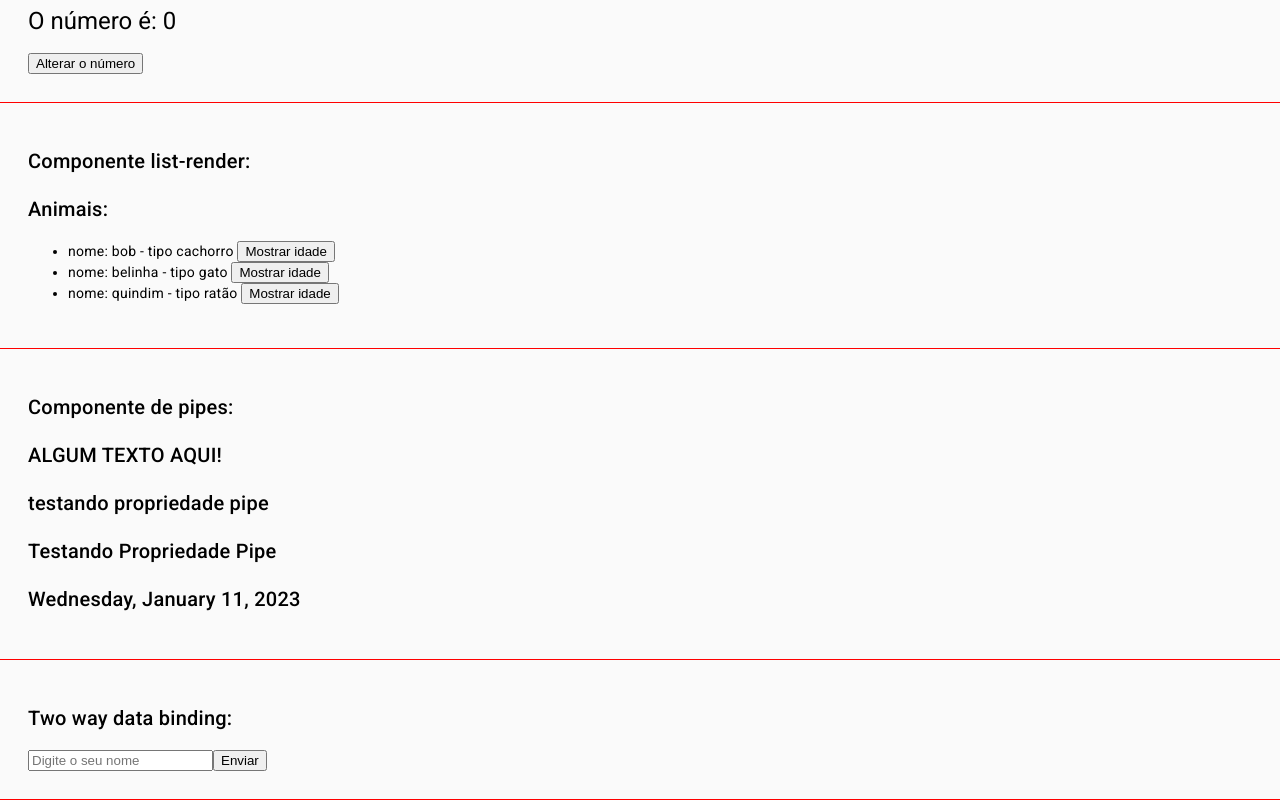
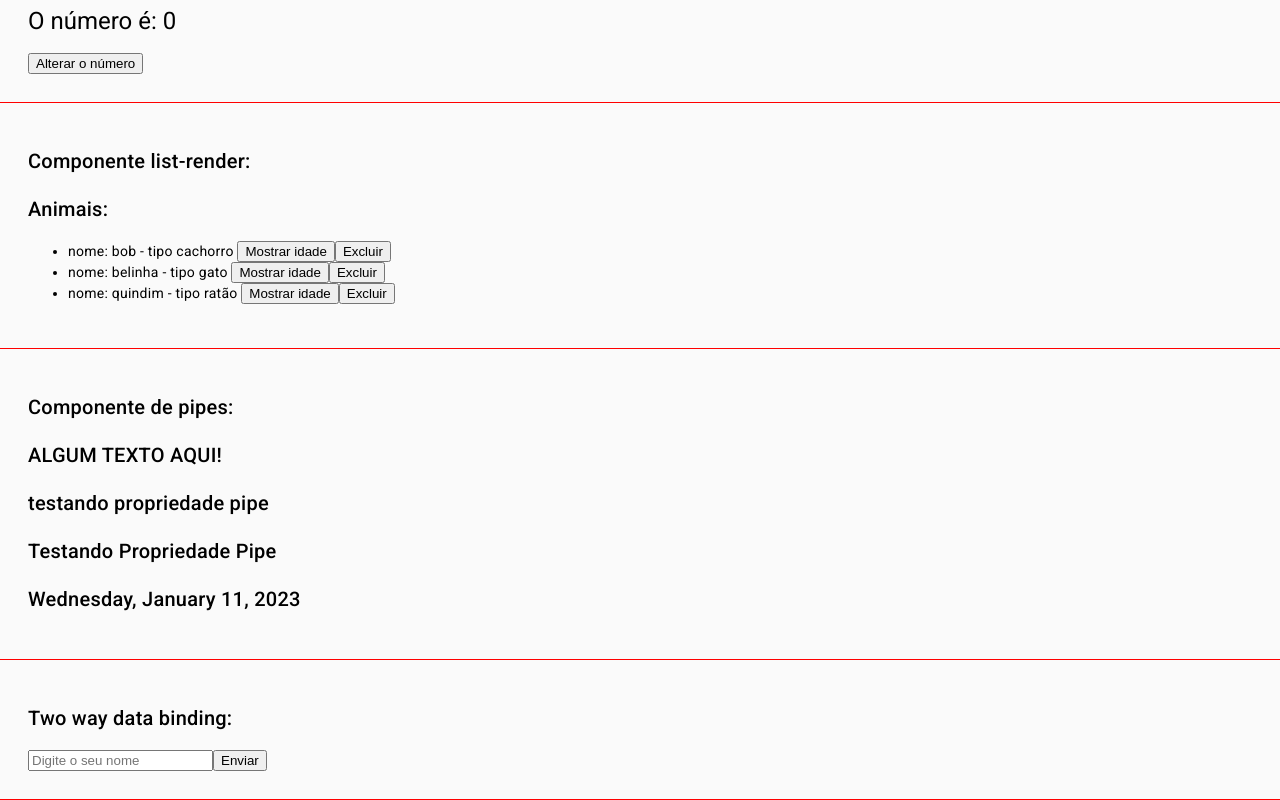
Before and after one commit to Alan-LR/Angular-com-Matheus-Battisti, an Angular app: page / in a window 1280 px wide. Shown: the part 1145-1945 px from the top of the page. Built offline with nearby package versions, Linux system fonts and the light colour scheme.

Commit message:
Aula 13 Services do Angular

```diff
--- a/src/app/components/list-render/list-render.component.html
+++ b/src/app/components/list-render/list-render.component.html
@@ -3,6 +3,7 @@
     <ul>
         <li *ngFor="let animal of animals">nome: {{animal.name}} - tipo {{animal.type}}
             <button (click)="showAge(animal)">Mostrar idade</button>
+            <button (click)="removeAnimal(animal)">Excluir</button>
         </li>
     </ul>
     <h3>{{animalDetails}}</h3>
--- a/src/app/components/list-render/list-render.component.ts
+++ b/src/app/components/list-render/list-render.component.ts
@@ -1,3 +1,4 @@
+import { ListService } from './../../services/list.service';
 import { Component } from '@angular/core';
 import { Animal } from '../interfaces/Animal';
 
@@ -8,16 +9,22 @@
 })
 export class ListRenderComponent {
 
-  animals:  Animal[] = [
-    {name: 'bob', type: 'cachorro', age:4},
-    {name: 'belinha', type: 'gato', age:2},
-    {name: 'quindim', type: 'ratão', age:1}
+  animals: Animal[] = [
+    { name: 'bob', type: 'cachorro', age: 4 },
+    { name: 'belinha', type: 'gato', age: 2 },
+    { name: 'quindim', type: 'ratão', age: 1 }
   ]
 
   animalDetails: string = ''
 
-  showAge(animal: Animal){
+  constructor(private listService: ListService) { }
+
+  showAge(animal: Animal) {
     this.animalDetails = 'O pet ' + animal.name + ' Tem ' + animal.age + ' anos';
   }
 
+  removeAnimal(animal: Animal){
+    this.animals =  this.listService.remove(this.animals, animal)
+  }
+
 }
--- /dev/null
+++ b/src/app/services/list.service.ts
@@ -0,0 +1,14 @@
+import { Animal } from './../components/interfaces/Animal';
+import { Injectable } from '@angular/core';
+
+@Injectable({
+  providedIn: 'root'
+})
+export class ListService {
+
+  constructor() { }
+
+  remove(animals: Animal[], animal: Animal){
+    return animals.filter((a) => animal.name !== a.name);
+  }
+}
```
